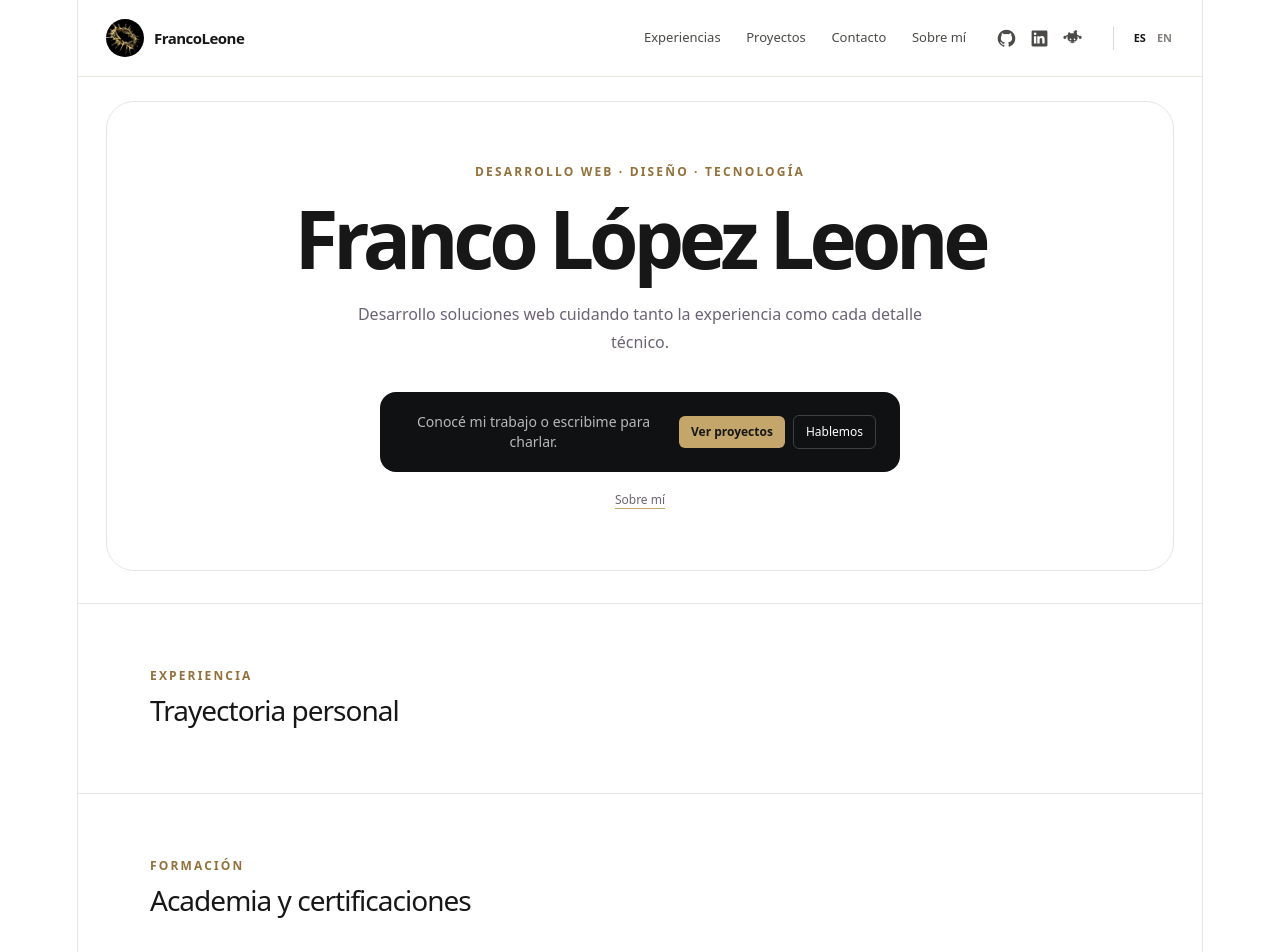
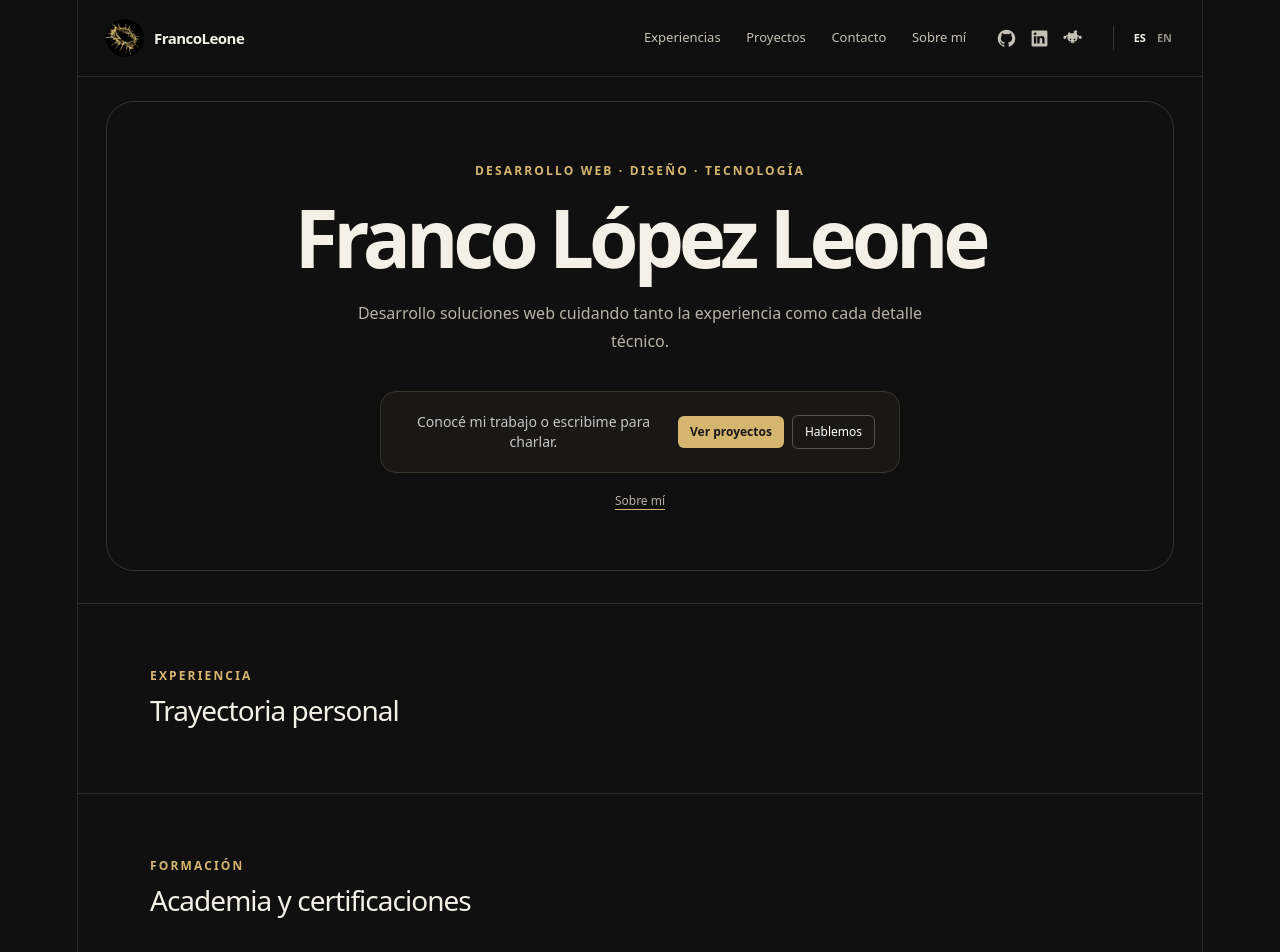
Before and after one commit to FrancoLeoneok/FrancoLeone-web, a React (Vite) app in the folder FrancoLeone-web/: page / in a window 1280 px wide. Shown: the top 952 px of the page. Built offline with nearby package versions, Linux system fonts and the light colour scheme.

Commit message:
tema oscuro

```diff
--- a/FrancoLeone-web/index.html
+++ b/FrancoLeone-web/index.html
@@ -3,7 +3,7 @@
   <head>
     <meta charset="UTF-8" />
     <meta name="viewport" content="width=device-width, initial-scale=1.0" />
-    <meta name="theme-color" content="#ffffff" />
+    <meta name="theme-color" content="#101010" />
     <title>FrancoLeone | Portfolio</title>
   </head>
   <body>
--- a/FrancoLeone-web/src/components/About.jsx
+++ b/FrancoLeone-web/src/components/About.jsx
@@ -14,16 +14,16 @@ function About({ language = 'es' }) {
 
   return (
     <section
-      className="scroll-mt-24 border-t border-[#e5e4e7] px-5 py-14 sm:px-10 sm:py-16"
+      className="scroll-mt-24 border-t border-[#302d28] px-5 py-14 sm:px-10 sm:py-16"
       id="about"
       aria-labelledby="about-title"
     >
       <div className="mx-auto w-full max-w-[980px] text-left">
-        <p className="mb-2 text-[11px] font-semibold uppercase tracking-[0.18em] text-[#92713a] sm:text-xs">
+        <p className="mb-2 text-[11px] font-semibold uppercase tracking-[0.18em] text-[#d6b66f] sm:text-xs">
           {text.eyebrow}
         </p>
         <h2
-          className="m-0 text-2xl font-medium tracking-[-0.035em] text-[#171717] sm:text-[28px]"
+          className="m-0 text-2xl font-medium tracking-[-0.035em] text-[#f3f0e8] sm:text-[28px]"
           id="about-title"
         >
           {text.title}
--- a/FrancoLeone-web/src/components/Education.jsx
+++ b/FrancoLeone-web/src/components/Education.jsx
@@ -14,16 +14,16 @@ function Education({ language = 'es' }) {
 
   return (
     <section
-      className="scroll-mt-24 border-t border-[#e5e4e7] px-5 py-14 sm:px-10 sm:py-16"
+      className="scroll-mt-24 border-t border-[#302d28] px-5 py-14 sm:px-10 sm:py-16"
       id="education"
       aria-labelledby="education-title"
     >
       <div className="mx-auto w-full max-w-[980px] text-left">
-        <p className="mb-2 text-[11px] font-semibold uppercase tracking-[0.18em] text-[#92713a] sm:text-xs">
+        <p className="mb-2 text-[11px] font-semibold uppercase tracking-[0.18em] text-[#d6b66f] sm:text-xs">
           {text.eyebrow}
         </p>
         <h2
-          className="m-0 text-2xl font-medium tracking-[-0.035em] text-[#171717] sm:text-[28px]"
+          className="m-0 text-2xl font-medium tracking-[-0.035em] text-[#f3f0e8] sm:text-[28px]"
           id="education-title"
         >
           {text.title}
--- a/FrancoLeone-web/src/components/Experience.jsx
+++ b/FrancoLeone-web/src/components/Experience.jsx
@@ -14,16 +14,16 @@ function Experience({ language = 'es' }) {
 
   return (
     <section
-      className="scroll-mt-24 border-t border-[#e5e4e7] px-5 py-14 sm:px-10 sm:py-16"
+      className="scroll-mt-24 border-t border-[#302d28] px-5 py-14 sm:px-10 sm:py-16"
       id="experience"
       aria-labelledby="experience-title"
     >
       <div className="mx-auto w-full max-w-[980px] text-left">
-        <p className="mb-2 text-[11px] font-semibold uppercase tracking-[0.18em] text-[#92713a] sm:text-xs">
+        <p className="mb-2 text-[11px] font-semibold uppercase tracking-[0.18em] text-[#d6b66f] sm:text-xs">
           {text.eyebrow}
         </p>
         <h2
-          className="m-0 text-2xl font-medium tracking-[-0.035em] text-[#171717] sm:text-[28px]"
+          className="m-0 text-2xl font-medium tracking-[-0.035em] text-[#f3f0e8] sm:text-[28px]"
           id="experience-title"
         >
           {text.title}
--- a/FrancoLeone-web/src/components/Footer.jsx
+++ b/FrancoLeone-web/src/components/Footer.jsx
@@ -15,12 +15,12 @@ function Footer({ language = 'es' }) {
 
   return (
     <footer className="px-5 pb-5 pt-4 sm:px-10 sm:pb-7">
-      <div className="mx-auto flex w-full max-w-[980px] items-center justify-between gap-4 border-t border-[#e5e4e7] pt-5 text-left">
-        <p className="text-xs text-[#6b6375]">
+      <div className="mx-auto flex w-full max-w-[980px] items-center justify-between gap-4 border-t border-[#302d28] pt-5 text-left">
+        <p className="text-xs text-[#b8b2a8]">
           © {year} Franco López Leone
         </p>
         <a
-          className="inline-flex items-center gap-2 text-xs text-[#4b4a47] no-underline transition-colors hover:text-[#92713a] focus-visible:outline-2 focus-visible:outline-offset-4 focus-visible:outline-amber-700 motion-reduce:transition-none"
+          className="inline-flex items-center gap-2 text-xs text-[#d0cbc1] no-underline transition-colors hover:text-[#d6b66f] focus-visible:outline-2 focus-visible:outline-offset-4 focus-visible:outline-amber-300 motion-reduce:transition-none"
           href="#top"
           aria-label={text.backToTopLabel}
         >
--- a/FrancoLeone-web/src/components/Hero.jsx
+++ b/FrancoLeone-web/src/components/Hero.jsx
@@ -25,33 +25,33 @@ function Hero({ language = 'es' }) {
   return (
     <div className="px-4 pb-8 pt-4 sm:px-7 sm:pt-6">
       <section
-        className="flex min-h-[400px] flex-col items-center justify-center rounded-[28px] border border-[#e5e4e7] px-5 py-14 text-center sm:min-h-[470px] sm:px-10"
+        className="flex min-h-[400px] flex-col items-center justify-center rounded-[28px] border border-[#38332a] px-5 py-14 text-center sm:min-h-[470px] sm:px-10"
         aria-labelledby="hero-title"
       >
-        <p className="mb-4 text-[11px] font-semibold uppercase tracking-[0.18em] text-[#92713a] sm:text-xs">
+        <p className="mb-4 text-[11px] font-semibold uppercase tracking-[0.18em] text-[#d6b66f] sm:text-xs">
           {text.eyebrow}
         </p>
         <h1
-          className="m-0 text-[clamp(2.5rem,7vw,5rem)] font-semibold leading-[1.05] tracking-[-0.065em] text-[#171717]"
+          className="m-0 text-[clamp(2.5rem,7vw,5rem)] font-semibold leading-[1.05] tracking-[-0.065em] text-[#f3f0e8]"
           id="hero-title"
         >
           Franco López Leone
         </h1>
-        <p className="mt-5 max-w-[570px] text-sm leading-7 text-[#6b6375] sm:text-base">
+        <p className="mt-5 max-w-[570px] text-sm leading-7 text-[#b8b2a8] sm:text-base">
           {text.description}
         </p>
 
-        <div className="mt-9 flex w-full max-w-[520px] flex-col items-center gap-4 rounded-2xl bg-[#101112] p-5 text-white sm:flex-row sm:justify-between sm:px-6 sm:py-5">
-          <p className="text-sm text-white/70">{text.invitation}</p>
+        <div className="mt-9 flex w-full max-w-[520px] flex-col items-center gap-4 rounded-2xl border border-[#39352d] bg-[#191817] p-5 text-white sm:flex-row sm:justify-between sm:px-6 sm:py-5">
+          <p className="text-sm text-white/75">{text.invitation}</p>
           <div className="flex shrink-0 items-center gap-2">
             <a
-              className="rounded-md bg-[#c4a66a] px-3 py-2 text-xs font-semibold text-[#171717] no-underline transition-colors hover:bg-[#d2b77f] focus-visible:outline-2 focus-visible:outline-offset-4 focus-visible:outline-white motion-reduce:transition-none"
+              className="rounded-md bg-[#d6b66f] px-3 py-2 text-xs font-semibold text-[#171717] no-underline transition-colors hover:bg-[#e2c783] focus-visible:outline-2 focus-visible:outline-offset-4 focus-visible:outline-white motion-reduce:transition-none"
               href="#projects"
             >
               {text.projectLink}
             </a>
             <a
-              className="rounded-md border border-white/20 px-3 py-2 text-xs font-medium text-white no-underline transition-colors hover:border-white/50 focus-visible:outline-2 focus-visible:outline-offset-4 focus-visible:outline-white motion-reduce:transition-none"
+              className="rounded-md border border-white/25 px-3 py-2 text-xs font-medium text-white no-underline transition-colors hover:border-white/60 focus-visible:outline-2 focus-visible:outline-offset-4 focus-visible:outline-white motion-reduce:transition-none"
               href="#contact"
             >
               {text.contactLink}
@@ -60,7 +60,7 @@ function Hero({ language = 'es' }) {
         </div>
 
         <a
-          className="mt-5 text-xs text-[#6b6375] underline decoration-[#c4a66a] underline-offset-4 transition-colors hover:text-[#171717] focus-visible:outline-2 focus-visible:outline-offset-4 focus-visible:outline-amber-700 motion-reduce:transition-none"
+          className="mt-5 text-xs text-[#b8b2a8] underline decoration-[#d6b66f] underline-offset-4 transition-colors hover:text-[#f3f0e8] focus-visible:outline-2 focus-visible:outline-offset-4 focus-visible:outline-amber-300 motion-reduce:transition-none"
           href="#about"
         >
           {text.aboutLink}
--- a/FrancoLeone-web/src/components/Navbar.jsx
+++ b/FrancoLeone-web/src/components/Navbar.jsx
@@ -65,12 +65,12 @@ function Navbar({ language = 'es', onLanguageChange = () => {} }) {
 
   return (
     <header
-      className="sticky top-0 z-10 w-full border-b border-[#e8e5df] bg-white/95 backdrop-blur-[14px]"
+      className="sticky top-0 z-10 w-full border-b border-[#302d28] bg-[#101010]/95 backdrop-blur-[14px]"
       id="top"
     >
-      <div className="mx-auto flex min-h-[76px] w-full items-center justify-between gap-6 px-7 text-[#171717] max-[860px]:min-h-[68px] max-[860px]:px-5">
+      <div className="mx-auto flex min-h-[76px] w-full items-center justify-between gap-6 px-7 text-[#f3f0e8] max-[860px]:min-h-[68px] max-[860px]:px-5">
         <a
-          className="inline-flex shrink-0 items-center gap-2.5 whitespace-nowrap text-[15px] font-semibold tracking-[-0.035em] text-inherit no-underline focus-visible:outline-2 focus-visible:outline-offset-4 focus-visible:outline-amber-700"
+          className="inline-flex shrink-0 items-center gap-2.5 whitespace-nowrap text-[15px] font-semibold tracking-[-0.035em] text-inherit no-underline focus-visible:outline-2 focus-visible:outline-offset-4 focus-visible:outline-amber-300"
           href="#top"
           aria-label="FrancoLeone - ir al inicio"
           onClick={() => setMenuOpen(false)}
@@ -84,20 +84,20 @@ function Navbar({ language = 'es', onLanguageChange = () => {} }) {
         </a>
 
         <button
-          className="hidden size-[38px] shrink-0 cursor-pointer flex-col justify-center gap-[5px] rounded-lg border border-[#e8e5df] bg-transparent p-[9px] focus-visible:outline-2 focus-visible:outline-offset-4 focus-visible:outline-amber-700 max-[860px]:flex"
+          className="hidden size-[38px] shrink-0 cursor-pointer flex-col justify-center gap-[5px] rounded-lg border border-[#3b3832] bg-transparent p-[9px] focus-visible:outline-2 focus-visible:outline-offset-4 focus-visible:outline-amber-300 max-[860px]:flex"
           type="button"
           aria-label={menuOpen ? 'Cerrar menú' : 'Abrir menú'}
           aria-expanded={menuOpen}
           aria-controls="navbar-actions"
           onClick={() => setMenuOpen((isOpen) => !isOpen)}
         >
-          <span className="h-[1.5px] w-full bg-[#171717]" />
-          <span className="h-[1.5px] w-full bg-[#171717]" />
-          <span className="h-[1.5px] w-full bg-[#171717]" />
+          <span className="h-[1.5px] w-full bg-[#f3f0e8]" />
+          <span className="h-[1.5px] w-full bg-[#f3f0e8]" />
+          <span className="h-[1.5px] w-full bg-[#f3f0e8]" />
         </button>
 
         <div
-          className={`flex items-center gap-[clamp(18px,2.4vw,36px)] max-[860px]:absolute max-[860px]:left-0 max-[860px]:right-0 max-[860px]:top-[calc(100%+1px)] max-[860px]:items-start max-[860px]:flex-col max-[860px]:gap-5 max-[860px]:border-b max-[860px]:border-[#e8e5df] max-[860px]:bg-white max-[860px]:p-5 max-[860px]:shadow-[0_12px_20px_rgba(23,23,23,0.06)] ${menuOpen ? 'max-[860px]:flex' : 'max-[860px]:hidden'}`}
+          className={`flex items-center gap-[clamp(18px,2.4vw,36px)] max-[860px]:absolute max-[860px]:left-0 max-[860px]:right-0 max-[860px]:top-[calc(100%+1px)] max-[860px]:items-start max-[860px]:flex-col max-[860px]:gap-5 max-[860px]:border-b max-[860px]:border-[#302d28] max-[860px]:bg-[#151515] max-[860px]:p-5 max-[860px]:shadow-[0_12px_20px_rgba(0,0,0,0.35)] ${menuOpen ? 'max-[860px]:flex' : 'max-[860px]:hidden'}`}
           id="navbar-actions"
         >
           <nav
@@ -106,7 +106,7 @@ function Navbar({ language = 'es', onLanguageChange = () => {} }) {
           >
             {navigation[activeLanguage].map(({ label, href }) => (
             <a
-              className="whitespace-nowrap text-[13px] font-medium text-[#4b4a47] no-underline transition-colors hover:text-[#a77c25] focus-visible:outline-2 focus-visible:outline-offset-4 focus-visible:outline-amber-700 motion-reduce:transition-none max-[860px]:text-sm"
+              className="whitespace-nowrap text-[13px] font-medium text-[#c5c0b6] no-underline transition-colors hover:text-[#d6b66f] focus-visible:outline-2 focus-visible:outline-offset-4 focus-visible:outline-amber-300 motion-reduce:transition-none max-[860px]:text-sm"
               key={href}
               href={href}
               onClick={() => setMenuOpen(false)}
@@ -119,7 +119,7 @@ function Navbar({ language = 'es', onLanguageChange = () => {} }) {
           <div className="flex items-center gap-[14px]" aria-label="Redes sociales">
           {socialLinks.map(({ label, href, icon }) => (
             <a
-              className="size-[19px] text-[#4b4a47] transition-[color,transform] hover:-translate-y-px hover:text-[#a77c25] focus-visible:outline-2 focus-visible:outline-offset-4 focus-visible:outline-amber-700 motion-reduce:transition-none"
+              className="size-[19px] text-[#c5c0b6] transition-[color,transform] hover:-translate-y-px hover:text-[#d6b66f] focus-visible:outline-2 focus-visible:outline-offset-4 focus-visible:outline-amber-300 motion-reduce:transition-none"
               key={label}
                 href={href}
                 aria-label={label}
@@ -132,12 +132,12 @@ function Navbar({ language = 'es', onLanguageChange = () => {} }) {
           </div>
 
           <div
-            className="flex items-center gap-[7px] border-l border-[#dedbd4] pl-[18px] max-[860px]:border-l-0 max-[860px]:border-t max-[860px]:border-[#dedbd4] max-[860px]:pl-0 max-[860px]:pt-4"
+            className="flex items-center gap-[7px] border-l border-[#3b3832] pl-[18px] max-[860px]:border-l-0 max-[860px]:border-t max-[860px]:border-[#3b3832] max-[860px]:pl-0 max-[860px]:pt-4"
             aria-label="Seleccionar idioma"
           >
             {['es', 'en'].map((option) => (
               <button
-                className={`cursor-pointer border-0 bg-transparent px-0.5 py-1 text-[11px] font-semibold transition-colors focus-visible:outline-2 focus-visible:outline-offset-4 focus-visible:outline-amber-700 motion-reduce:transition-none ${activeLanguage === option ? 'text-[#171717]' : 'text-[#85827c] hover:text-[#171717]'}`}
+                className={`cursor-pointer border-0 bg-transparent px-0.5 py-1 text-[11px] font-semibold transition-colors focus-visible:outline-2 focus-visible:outline-offset-4 focus-visible:outline-amber-300 motion-reduce:transition-none ${activeLanguage === option ? 'text-[#f3f0e8]' : 'text-[#918c82] hover:text-[#f3f0e8]'}`}
                 key={option}
                 type="button"
                 aria-pressed={activeLanguage === option}
--- a/FrancoLeone-web/src/components/Projects.jsx
+++ b/FrancoLeone-web/src/components/Projects.jsx
@@ -14,16 +14,16 @@ function Projects({ language = 'es' }) {
 
   return (
     <section
-      className="scroll-mt-24 border-t border-[#e5e4e7] px-5 py-14 sm:px-10 sm:py-16"
+      className="scroll-mt-24 border-t border-[#302d28] px-5 py-14 sm:px-10 sm:py-16"
       id="projects"
       aria-labelledby="projects-title"
     >
       <div className="mx-auto w-full max-w-[980px] text-left">
-        <p className="mb-2 text-[11px] font-semibold uppercase tracking-[0.18em] text-[#92713a] sm:text-xs">
+        <p className="mb-2 text-[11px] font-semibold uppercase tracking-[0.18em] text-[#d6b66f] sm:text-xs">
           {text.eyebrow}
         </p>
         <h2
-          className="m-0 text-2xl font-medium tracking-[-0.035em] text-[#171717] sm:text-[28px]"
+          className="m-0 text-2xl font-medium tracking-[-0.035em] text-[#f3f0e8] sm:text-[28px]"
           id="projects-title"
         >
           {text.title}
--- a/FrancoLeone-web/src/components/Stack.jsx
+++ b/FrancoLeone-web/src/components/Stack.jsx
@@ -14,16 +14,16 @@ function Stack({ language = 'es' }) {
 
   return (
     <section
-      className="scroll-mt-24 border-t border-[#e5e4e7] px-5 py-14 sm:px-10 sm:py-16"
+      className="scroll-mt-24 border-t border-[#302d28] px-5 py-14 sm:px-10 sm:py-16"
       id="stack"
       aria-labelledby="stack-title"
     >
       <div className="mx-auto w-full max-w-[980px] text-left">
-        <p className="mb-2 text-[11px] font-semibold uppercase tracking-[0.18em] text-[#92713a] sm:text-xs">
+        <p className="mb-2 text-[11px] font-semibold uppercase tracking-[0.18em] text-[#d6b66f] sm:text-xs">
           {text.eyebrow}
         </p>
         <h2
-          className="m-0 text-2xl font-medium tracking-[-0.035em] text-[#171717] sm:text-[28px]"
+          className="m-0 text-2xl font-medium tracking-[-0.035em] text-[#f3f0e8] sm:text-[28px]"
           id="stack-title"
         >
           {text.title}
--- a/FrancoLeone-web/src/index.css
+++ b/FrancoLeone-web/src/index.css
@@ -2,8 +2,9 @@
 
 :root {
   font-family: system-ui, 'Segoe UI', Roboto, sans-serif;
-  color: #171717;
-  background: #fff;
+  color: #f3f0e8;
+  background: #101010;
+  color-scheme: dark;
   font-synthesis: none;
   text-rendering: optimizeLegibility;
   -webkit-font-smoothing: antialiased;
@@ -15,13 +16,14 @@ body {
   margin: 0;
   min-width: 320px;
   min-height: 100vh;
+  background: #101010;
 }
 
 #root {
   width: 1126px;
   max-width: 100%;
   margin: 0 auto;
-  border-inline: 1px solid #e5e4e7;
+  border-inline: 1px solid #2d2a25;
   min-height: 100svh;
   display: flex;
   flex-direction: column;
```
